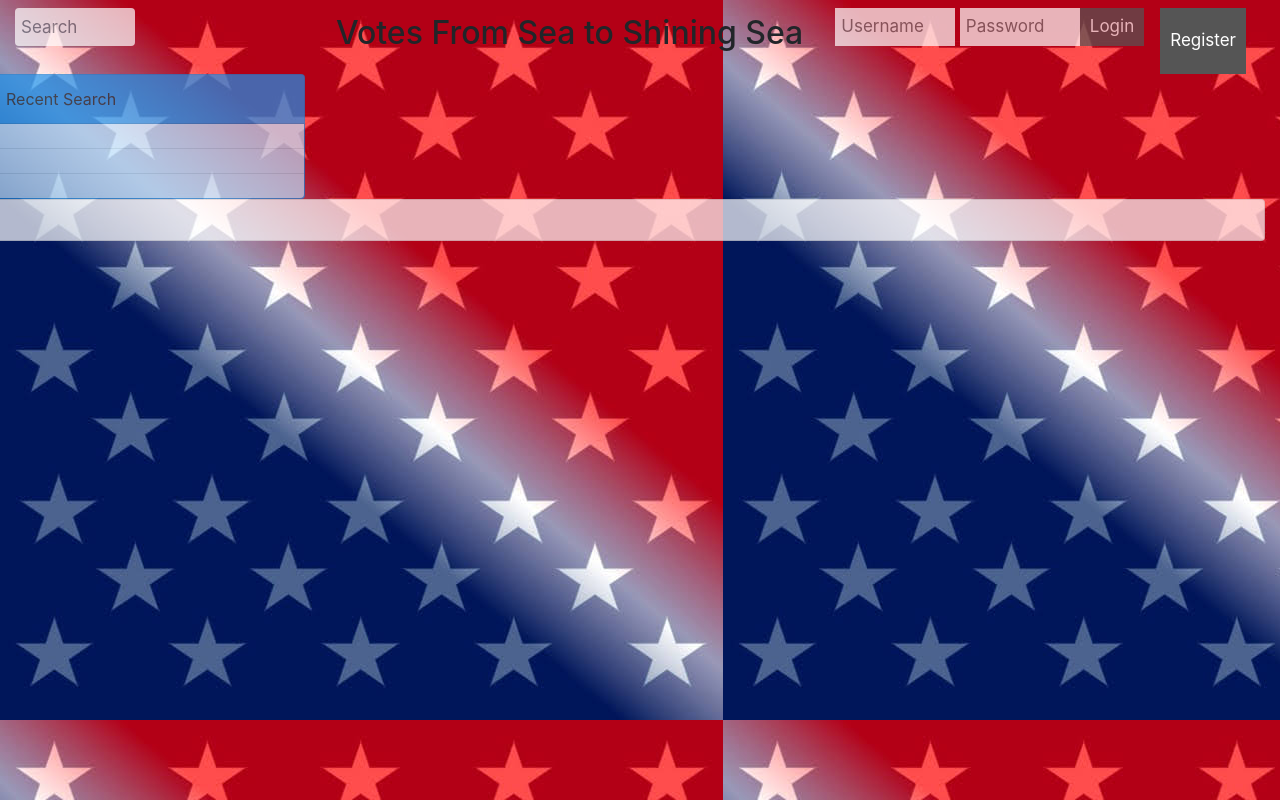
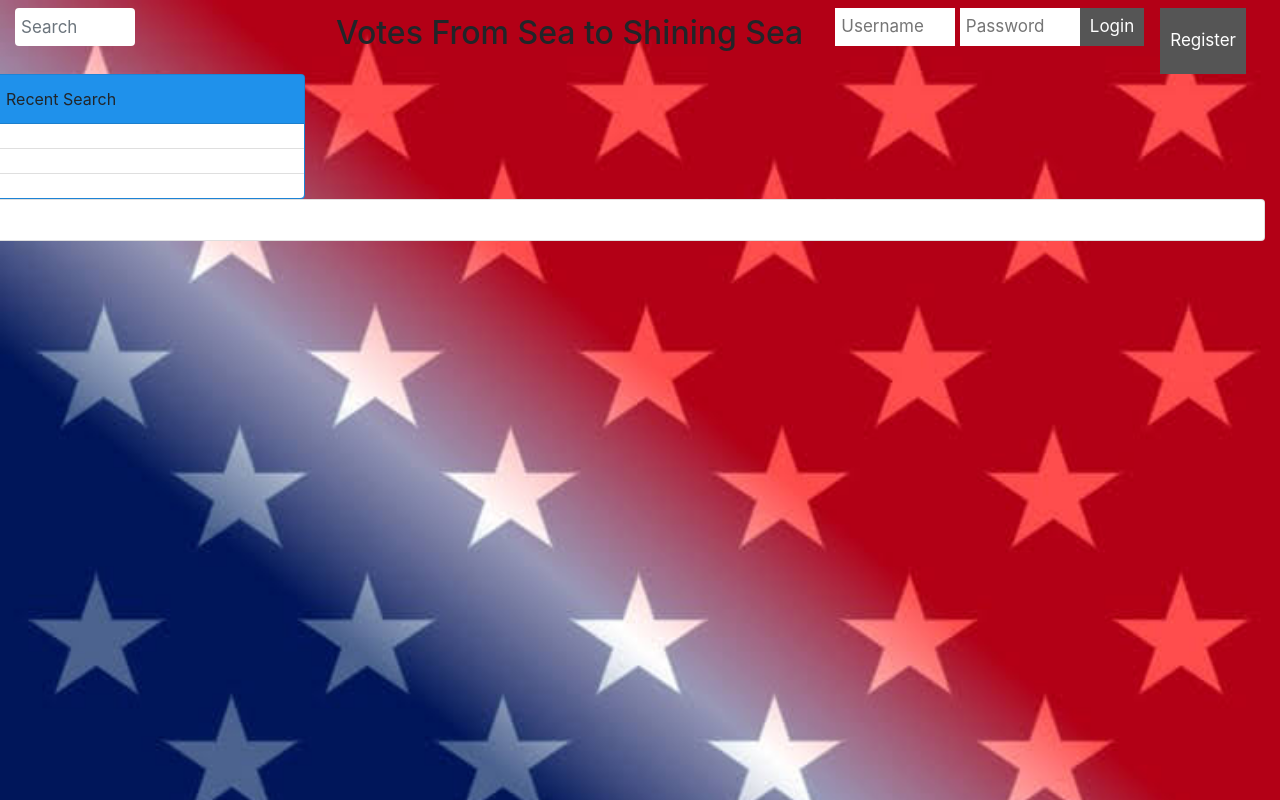
Before and after one commit to jmerges/County-Election-Results-Project, a plain HTML site: page views/homepage.html in a window 1280 px wide. Drawn offline with nearby package versions, Linux system fonts and the light colour scheme.

Commit message:
finalize background

```diff
--- a/public/css/style.css
+++ b/public/css/style.css
@@ -1,35 +1,27 @@
 * {box-sizing: border-box;}
 
 body {
-  margin: 0;
+  margin: 20;
   font-family: Arial, Helvetica, sans-serif;
-  background-image: url("../img/flag.jpg");
+  background: url("../img/flag.jpg");
+  background-repeat: no-repeat;
+  background-size: cover;
+
 }
 
 .topnav {
   overflow: hidden;
   background-color: #e9e9e9;
-  background-image: url("../img/flag.jpg");
+  background: url("../img/flag.jpg");
+  background-repeat: no-repeat;
+  background-size: cover;
+
 
   /* background-image: url("../img/flag.jpg"); */
 }
 
 #recent-search {
-  opacity: 0.7;
   background-color: #2196F3;
-}
-
-.form-control {
-  opacity: 0.7;
-}
-
-#form {
-  opacity: 0.7;
-}
-
-#main-card {
-  opacity: 0.7;
-
 }
 
 .topnav a {
@@ -42,8 +34,6 @@ body {
   font-size: 17px;
 
 }
-
-
 
 .topnav a.active {
   background-color: #2196F3;
```
Also changed, not shown: public/img/bg.jpg (added).
